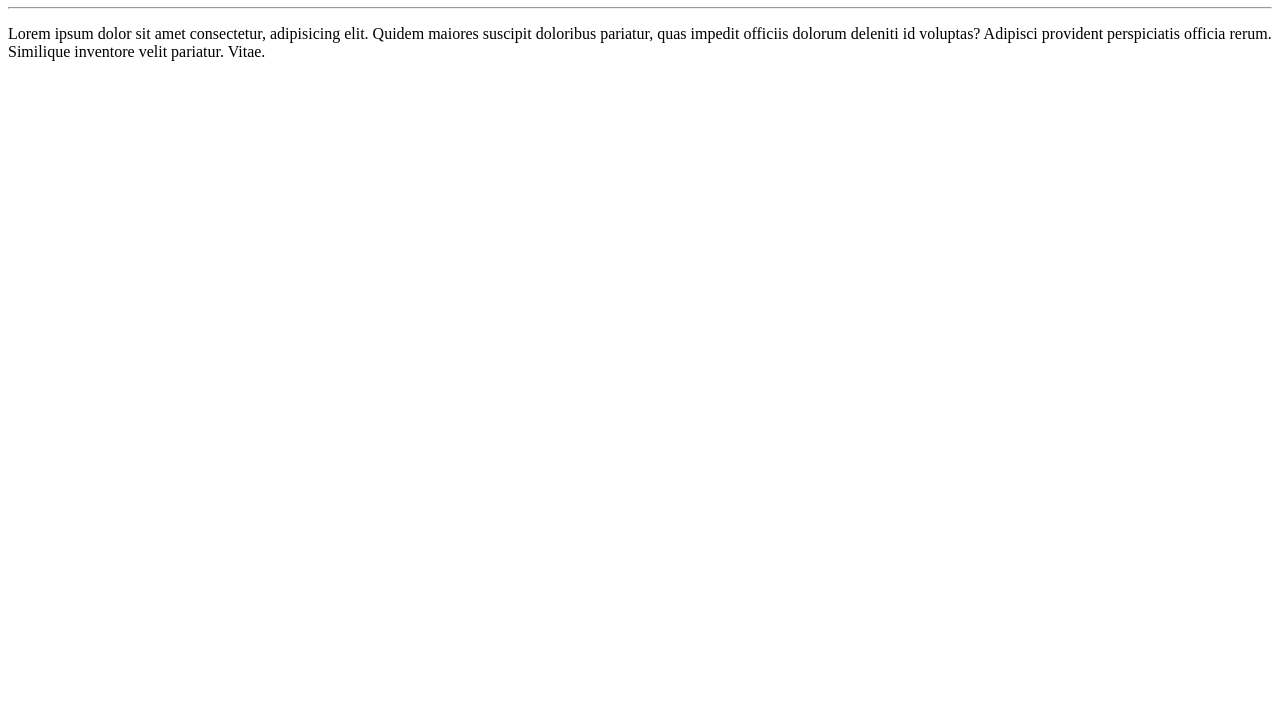
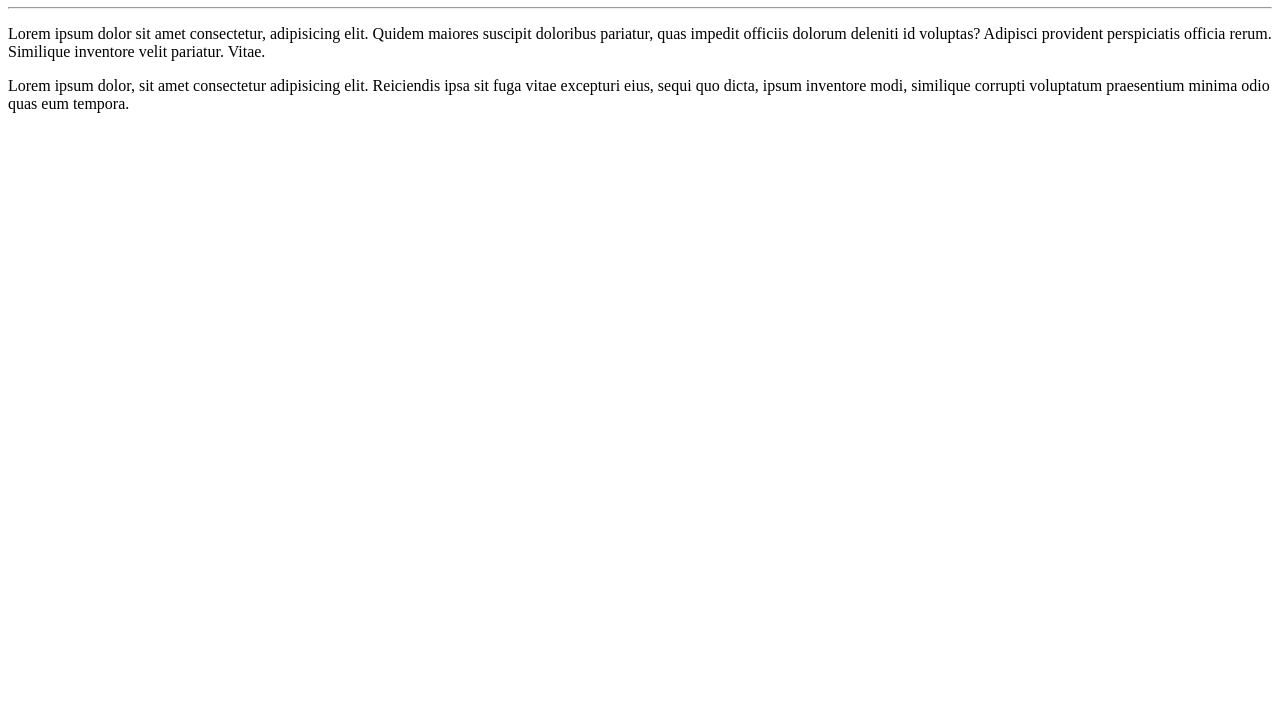
Before and after one commit to betuelmedrado/ola-mundo, a plain HTML site: page site_exemplo/index.html in a window 1280 px wide. Shown: the part 73-800 px from the top of the page. Drawn offline with Linux system fonts and the light colour scheme.

Commit message:
Adicionei mais um parágrafo

```diff
--- a/site_exemplo/index.html
+++ b/site_exemplo/index.html
@@ -9,5 +9,6 @@
     <h1>Olá, Mundo!</h1>
     <hr>
     <p>Lorem ipsum dolor sit amet consectetur, adipisicing elit. Quidem maiores suscipit doloribus pariatur, quas impedit officiis dolorum deleniti id voluptas? Adipisci provident perspiciatis officia rerum. Similique inventore velit pariatur. Vitae.</p>
+    <p>Lorem ipsum dolor, sit amet consectetur adipisicing elit. Reiciendis ipsa sit fuga vitae excepturi eius, sequi quo dicta, ipsum inventore modi, similique corrupti voluptatum praesentium minima odio quas eum tempora.</p>
 </body>
 </html>
```
